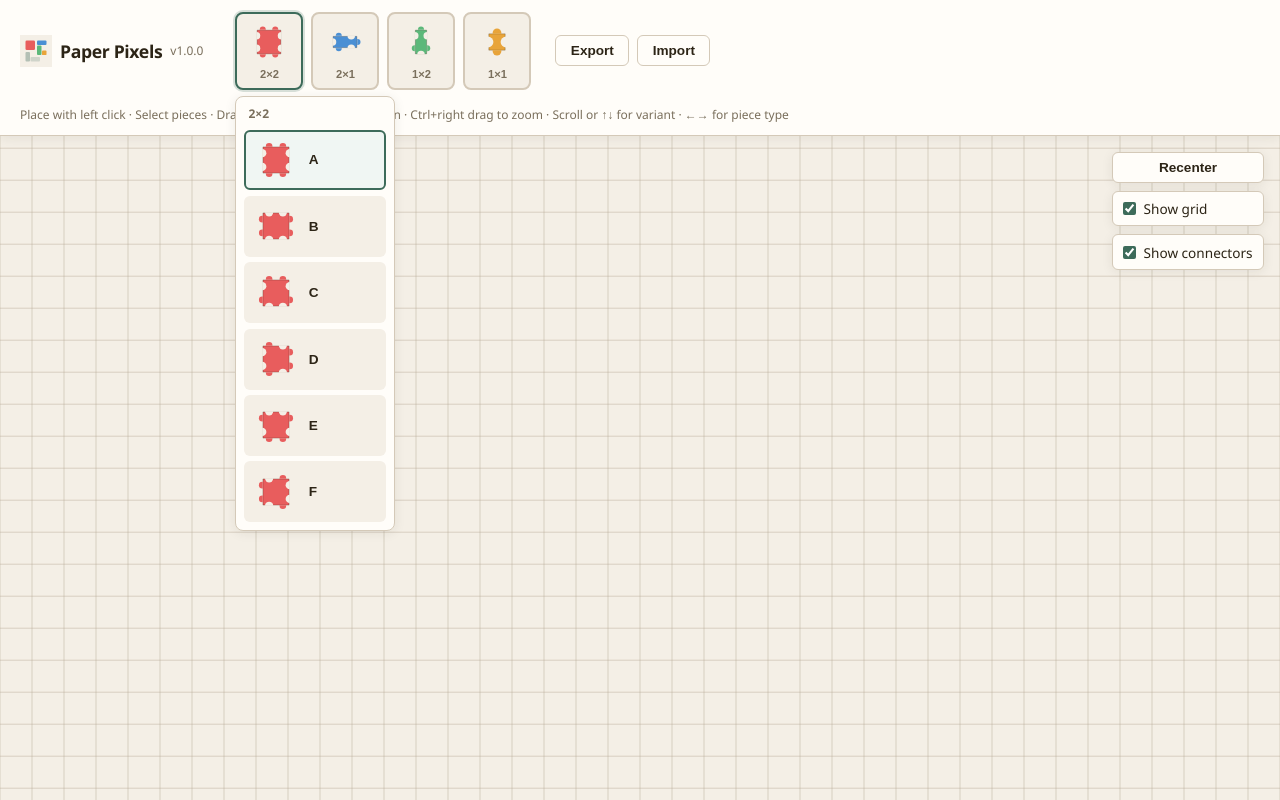
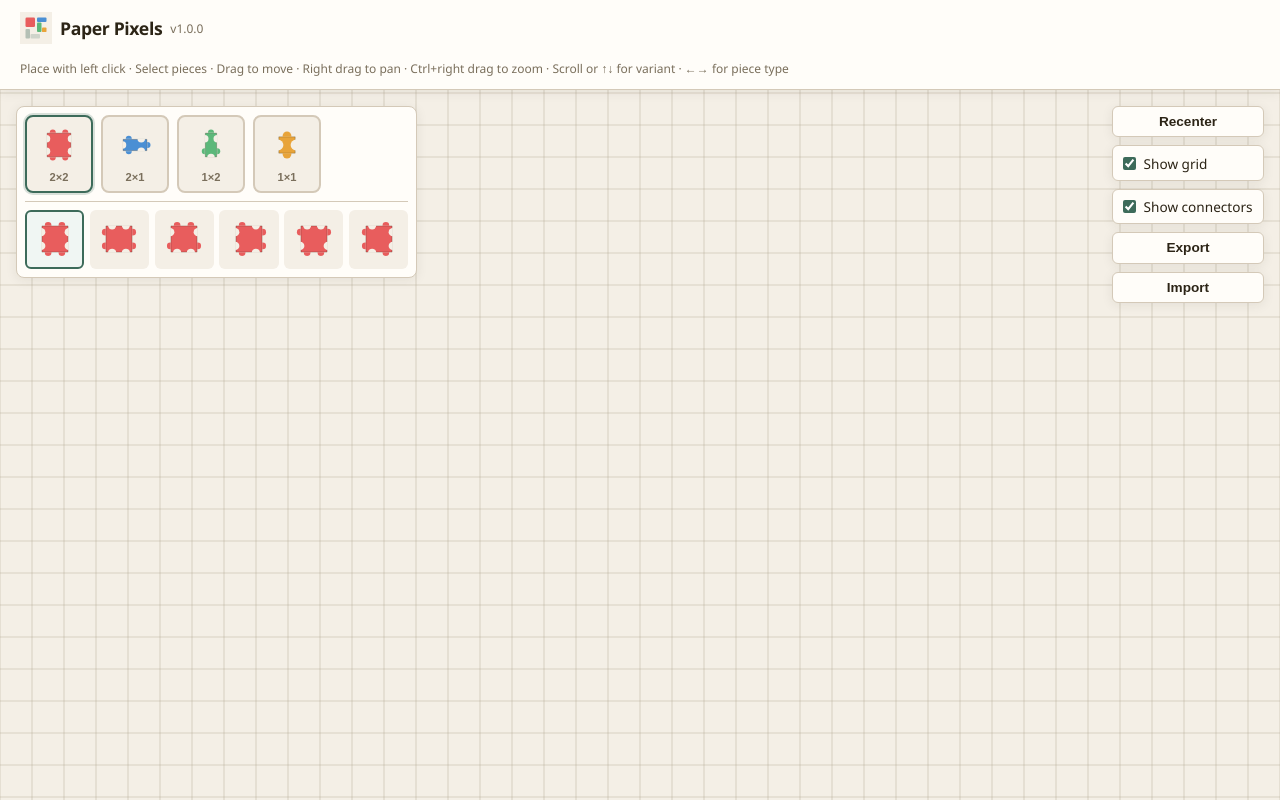
Before and after one commit to Wagyx/paper-pixels, a plain HTML site: page index.html in a window 1280 px wide. Both pictures are taken after a click on the button "2×2". Drawn offline with Linux system fonts and the light colour scheme.

Commit message:
changes the layout of buttons

```diff
--- a/index.html
+++ b/index.html
@@ -24,6 +24,18 @@
         <span class="logo-title">Paper Pixels</span>
         <span class="logo-version" id="appVersion"></span>
       </h1>
+      <div class="selection-tools hidden" id="selectionTools">
+        <label class="color-label">
+          Color
+          <input type="color" id="colorPicker" value="#e85d5d">
+        </label>
+        <button type="button" class="btn btn-danger" id="deleteBtn">Delete</button>
+      </div>
+      <p class="hint">Place with left click · Select pieces · Drag to move · Right drag to pan · Ctrl+right drag to zoom · Scroll or ↑↓ for variant · ←→ for piece type</p>
+    </header>
+
+    <main class="viewport-wrap">
+      <div class="piece-panel">
         <div class="piece-selector" role="group" aria-label="Piece type">
           <button type="button" class="piece-btn active" data-type="2x2" title="2×2 — choose connector variant">
             <span class="piece-thumb" aria-hidden="true"></span>
@@ -42,22 +54,7 @@
             <span class="piece-label">1×1</span>
           </button>
         </div>
-      <div class="selection-tools hidden" id="selectionTools">
-        <label class="color-label">
-          Color
-          <input type="color" id="colorPicker" value="#e85d5d">
-        </label>
-        <button type="button" class="btn btn-danger" id="deleteBtn">Delete</button>
       </div>
-      <div class="io-tools">
-        <button type="button" class="btn" id="exportBtn" title="Download layout as JSON">Export</button>
-        <button type="button" class="btn" id="importBtn" title="Load layout from JSON file">Import</button>
-        <input type="file" id="importFileInput" class="sr-only" accept=".json,application/json" aria-hidden="true" tabindex="-1">
-      </div>
-      <p class="hint">Place with left click · Select pieces · Drag to move · Right drag to pan · Ctrl+right drag to zoom · Scroll or ↑↓ for variant · ←→ for piece type</p>
-    </header>
-
-    <main class="viewport-wrap">
       <svg id="gridSvg" class="grid-svg" aria-label="Grid editor">
         <g id="world">
           <g id="gridLayer" class="grid-layer"></g>
@@ -82,6 +79,11 @@
           <input type="checkbox" id="showConnectors" checked>
           Show connectors
         </label>
+        <div class="io-tools">
+          <button type="button" class="btn btn-float" id="exportBtn" title="Download layout as JSON">Export</button>
+          <button type="button" class="btn btn-float" id="importBtn" title="Load layout from JSON file">Import</button>
+          <input type="file" id="importFileInput" class="sr-only" accept=".json,application/json" aria-hidden="true" tabindex="-1">
+        </div>
       </div>
     </main>
   </div>
--- a/js/application/PieceVariantPicker.js
+++ b/js/application/PieceVariantPicker.js
@@ -13,20 +13,15 @@ export class PieceVariantPicker {
     this.onChange = onChange;
     this.openType = null;
 
-    this.dropdown = document.createElement("div");
-    this.dropdown.id = "variantDropdown";
-    this.dropdown.className = "variant-dropdown hidden";
-    this.dropdown.setAttribute("role", "listbox");
-    this.dropdown.innerHTML = `
-      <p class="variant-dropdown-title"></p>
-      <div class="variant-dropdown-list"></div>
-    `;
-    this.titleEl = this.dropdown.querySelector(".variant-dropdown-title");
-    this.listEl = this.dropdown.querySelector(".variant-dropdown-list");
-    document.body.appendChild(this.dropdown);
+    const panel = document.querySelector(".piece-panel");
+    this.variantStrip = document.createElement("div");
+    this.variantStrip.id = "variantStrip";
+    this.variantStrip.className = "variant-strip hidden";
+    this.variantStrip.setAttribute("role", "listbox");
+    this.variantStrip.setAttribute("aria-label", "Connector variant");
+    panel?.appendChild(this.variantStrip);
 
     this.bindButtons();
-    this.bindDismiss();
     this.updateAllButtonThumbs();
   }
 
@@ -38,47 +33,46 @@ export class PieceVariantPicker {
         const def = PIECE_TYPES[type];
 
         if (def.variants.length === 1) {
+          this.openType = null;
+          this.hideVariantStrip();
           this.selectVariant(type, 0);
           return;
         }
 
         if (this.openType === type) {
-          this.close();
+          this.openType = null;
+          this.hideVariantStrip();
+          this.syncActiveButtons();
           return;
         }
 
-        this.open(type, btn);
+        this.openType = type;
+        this.state.setActiveType(type);
+        this.renderVariantStrip(type);
+        this.syncActiveButtons();
+        this.onChange();
       });
     });
   }
 
-  bindDismiss() {
-    document.addEventListener("mousedown", (e) => {
-      if (this.dropdown.classList.contains("hidden")) return;
-      const inDropdown = this.dropdown.contains(e.target);
-      const onButton = [...this.pieceButtons].some((b) => b.contains(e.target));
-      if (!inDropdown && !onButton) this.close();
-    });
-
-    window.addEventListener("keydown", (e) => {
-      if (e.key === "Escape") this.close();
-    });
-
-    window.addEventListener("resize", () => {
-      if (this.openType) {
-        const btn = [...this.pieceButtons].find(
-          (b) => b.dataset.type === this.openType
-        );
-        if (btn) this.positionDropdown(btn);
-      }
-    });
+  hideVariantStrip() {
+    if (!this.variantStrip) return;
+    this.variantStrip.classList.add("hidden");
+    this.variantStrip.replaceChildren();
   }
 
-  open(type, anchorBtn) {
+  renderVariantStrip(type) {
+    if (!this.variantStrip) return;
+
     const def = PIECE_TYPES[type];
-    this.openType = type;
-    this.titleEl.textContent = type.replace("x", "×");
-    this.listEl.replaceChildren();
+    this.variantStrip.replaceChildren();
+
+    if (!def || def.variants.length <= 1) {
+      this.hideVariantStrip();
+      return;
+    }
+
+    this.variantStrip.classList.remove("hidden");
 
     def.variants.forEach((variant, index) => {
       const option = document.createElement("button");
@@ -86,6 +80,8 @@ export class PieceVariantPicker {
       option.className = "variant-option";
       option.setAttribute("role", "option");
       option.dataset.variantIndex = String(index);
+      option.title = variant.name;
+      option.setAttribute("aria-label", variant.name);
 
       const isActive =
         this.state.activeType === type &&
@@ -96,42 +92,26 @@ export class PieceVariantPicker {
       const previewWrap = document.createElement("span");
       previewWrap.className = "variant-option-preview";
       previewWrap.appendChild(createVariantPreviewSvg(type, index));
+      option.append(previewWrap);
 
-      const label = document.createElement("span");
-      label.className = "variant-option-label";
-      label.textContent = variant.name;
-
-      option.append(previewWrap, label);
       option.addEventListener("click", (ev) => {
         ev.stopPropagation();
         this.selectVariant(type, index);
       });
 
-      this.listEl.appendChild(option);
+      this.variantStrip.appendChild(option);
     });
-
-    this.dropdown.classList.remove("hidden");
-    this.positionDropdown(anchorBtn);
-  }
-
-  positionDropdown(anchorBtn) {
-    const rect = anchorBtn.getBoundingClientRect();
-    const gap = 6;
-    this.dropdown.style.left = `${rect.left}px`;
-    this.dropdown.style.top = `${rect.bottom + gap}px`;
-    this.dropdown.style.minWidth = `${Math.max(rect.width, 160)}px`;
   }
 
   close() {
     this.openType = null;
-    this.dropdown.classList.add("hidden");
+    this.hideVariantStrip();
   }
 
   selectVariant(type, variantIndex) {
     this.state.setActiveVariant(type, variantIndex);
     this.state.setActiveType(type);
     this.updateAllButtonThumbs();
-    this.close();
     this.onChange();
   }
 
@@ -146,6 +126,9 @@ export class PieceVariantPicker {
 
   updateAllButtonThumbs() {
     this.pieceButtons.forEach((btn) => this.updateButtonThumb(btn));
+    if (this.openType) {
+      this.renderVariantStrip(this.openType);
+    }
   }
 
   syncActiveButtons() {
--- a/styles.css
+++ b/styles.css
@@ -120,44 +120,29 @@ body {
   height: 100%;
 }
 
-.variant-dropdown {
-  position: fixed;
-  z-index: 100;
-  padding: 0.5rem;
-  background: var(--surface);
-  border: 1px solid var(--border);
-  border-radius: 8px;
-  box-shadow: var(--shadow);
+.variant-strip {
+  display: flex;
+  flex-direction: row;
+  flex-wrap: wrap;
+  gap: 0.35rem;
+  margin-top: 0.5rem;
+  padding-top: 0.5rem;
+  border-top: 1px solid var(--border);
 }
 
-.variant-dropdown.hidden {
+.variant-strip.hidden {
   display: none;
-}
-
-.variant-dropdown-title {
-  font-size: 0.75rem;
-  font-weight: 600;
-  color: var(--muted);
-  margin: 0 0 0.5rem 0.25rem;
-}
-
-.variant-dropdown-list {
-  display: flex;
-  flex-direction: column;
-  gap: 0.35rem;
 }
 
 .variant-option {
   display: flex;
   align-items: center;
-  gap: 0.65rem;
-  width: 100%;
-  padding: 0.4rem 0.5rem;
+  justify-content: center;
+  padding: 0.35rem;
   border: 2px solid transparent;
   border-radius: 6px;
   background: var(--bg);
   cursor: pointer;
-  text-align: left;
   transition: border-color 0.15s, background 0.15s;
 }
 
@@ -182,12 +167,6 @@ body {
   height: 100%;
 }
 
-.variant-option-label {
-  font-size: 0.85rem;
-  font-weight: 600;
-  color: var(--ink);
-}
-
 .view-option {
   display: flex;
   align-items: center;
@@ -203,8 +182,21 @@ body {
   cursor: pointer;
 }
 
-.io-tools {
+.piece-panel {
+  position: absolute;
+  top: 1rem;
+  left: 1rem;
+  z-index: 1;
+  padding: 0.5rem;
+  background: var(--surface);
+  border: 1px solid var(--border);
+  border-radius: 8px;
+  box-shadow: var(--shadow);
+}
+
+.viewport-controls .io-tools {
   display: flex;
+  flex-direction: column;
   gap: 0.5rem;
 }
 
@@ -405,6 +397,7 @@ body {
   flex-direction: column;
   align-items: stretch;
   gap: 0.5rem;
+  max-width: min(12rem, calc(100% - 2rem));
 }
 
 .btn-float {
```
Lines whose indentation alone changed are shown as unchanged.
